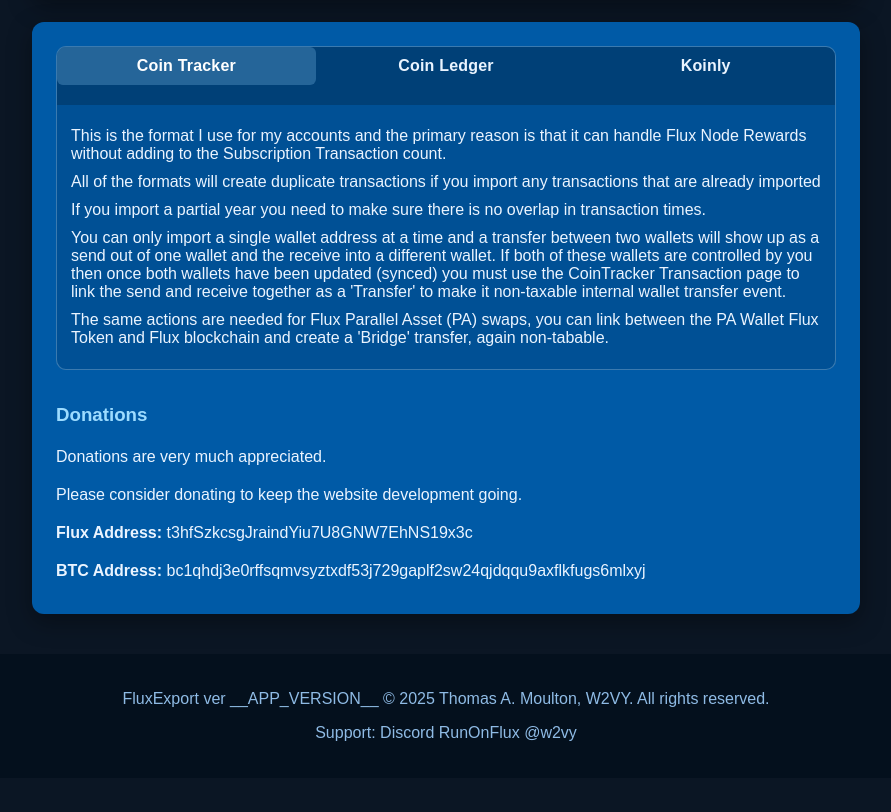
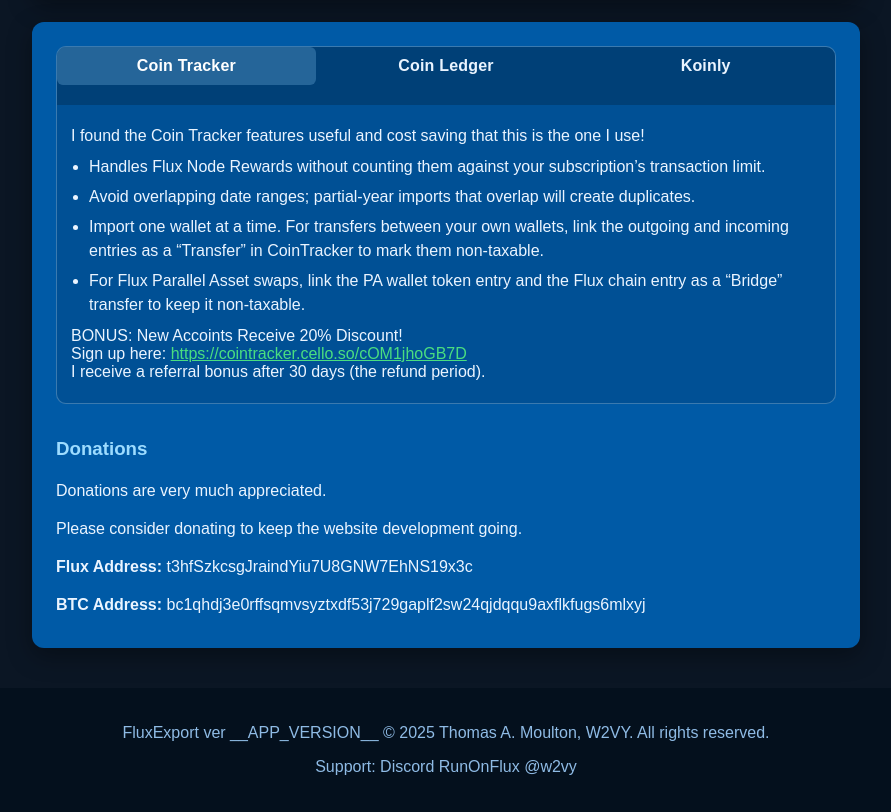
Before and after one commit to w2vy/FluxExport, a website with bundled scripts: page index.html in a window 1280 px wide. Shown: the part 1003-1815 px from the top of the page, without its empty margins (194-1085 px from the left). Before the commit the page ends 1781 px from the top, so only its background shows below. Built offline with nearby package versions, Linux system fonts and the light colour scheme.

Commit message:
add cointracker bonus

```diff
--- a/index.html
+++ b/index.html
@@ -94,25 +94,22 @@
         </div>
         <div class="tab-panels">
           <div class="tab-panel" role="tabpanel" data-format="CoinTracker">
-            <p>This is the format I use for my accounts and the primary reason is that it can handle Flux Node Rewards
-              without adding to the Subscription Transaction count.</p>
-            <p>All of the formats will create duplicate transactions if you import any transactions that are already imported</p>
-            <p>If you import a partial year you need to make sure there is no overlap in transaction times.</p>
-            <p>You can only import a single wallet address at a time and
-              a transfer between two wallets will show up as a send out of one wallet and the receive into a different wallet.
-              If both of these wallets are controlled by you then once both wallets have been updated (synced) you must
-              use the CoinTracker Transaction page to link the send and receive together as a 'Transfer' to make it
-              non-taxable internal wallet transfer event.
-            </p>
-            <p>The same actions are needed for Flux Parallel Asset (PA) swaps, you can link between the PA Wallet Flux Token and
-               Flux blockchain and create a 'Bridge' transfer, again non-tabable.
-            </p>
+            <p>I found the Coin Tracker features useful and cost saving that this is the one I use!</p>
+            <ul class="bullet-list">
+              <li>Handles Flux Node Rewards without counting them against your subscription’s transaction limit.</li>
+              <li>Avoid overlapping date ranges; partial-year imports that overlap will create duplicates.</li>
+              <li>Import one wallet at a time. For transfers between your own wallets, link the outgoing and incoming entries as a “Transfer” in CoinTracker to mark them non-taxable.</li>
+              <li>For Flux Parallel Asset swaps, link the PA wallet token entry and the Flux chain entry as a “Bridge” transfer to keep it non-taxable.</li>
+            </ul>
+            <p class="bonus-note">BONUS: New Accoints Receive 20% Discount!<br>Sign up here: <a href="https://cointracker.cello.so/cOM1jhoGB7D" target="_blank" rel="noopener noreferrer">https://cointracker.cello.so/cOM1jhoGB7D</a><br>I receive a referral bonus after 30 days (the refund period).</p>
           </div>
           <div class="tab-panel" role="tabpanel" data-format="CoinLedger">
             <p>CoinLedger-specific guidance goes here. Add any tips or reminders for this format.</p>
           </div>
           <div class="tab-panel" role="tabpanel" data-format="Koinly">
-            <p>Koinly-specific guidance goes here. Add any tips or reminders for this format.</p>
+            <p>This format includes the net worth of each transaction and this tool uses hourly price data to calcualte it.</p>
+            <p>This format allows collecting node rewards and providing Hourly, Daily, Weekly or Monthy transactions.
+               The summary transactions include the sum of the net worth of each reward.</p>
           </div>
         </div>
       </div>
--- a/src/styles.css
+++ b/src/styles.css
@@ -211,6 +211,31 @@
   display: block;
 }
 
+.bullet-list {
+  margin: 0 0 8px;
+  padding-left: 18px;
+  color: #eaf4ff;
+}
+
+.bullet-list li {
+  margin: 6px 0;
+  line-height: 1.5;
+}
+
+.bonus-note {
+  margin: 8px 0 0;
+  color: #eaf4ff;
+}
+
+.bonus-note a {
+  color: #4ade80;
+}
+
+.bonus-note a:hover,
+.bonus-note a:focus {
+  color: #7cf0a2;
+}
+
 .donations p {
   margin: 10px 0;
   color: #eaf4ff;
```
